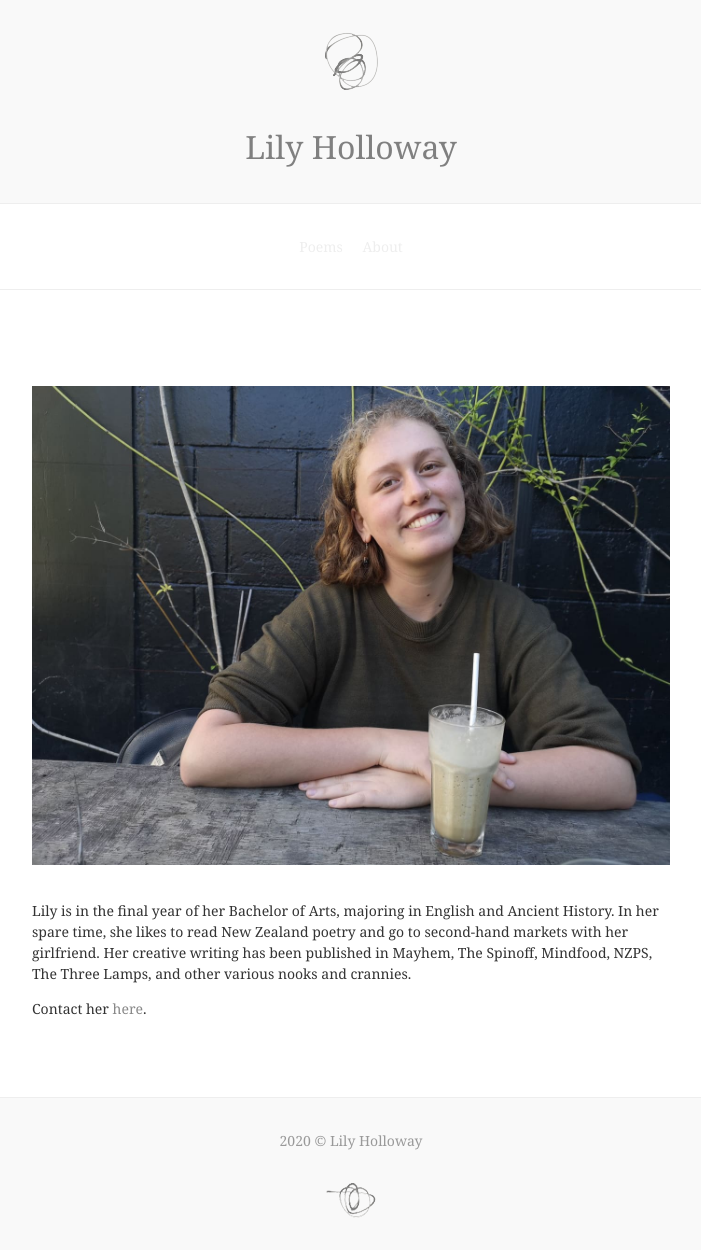
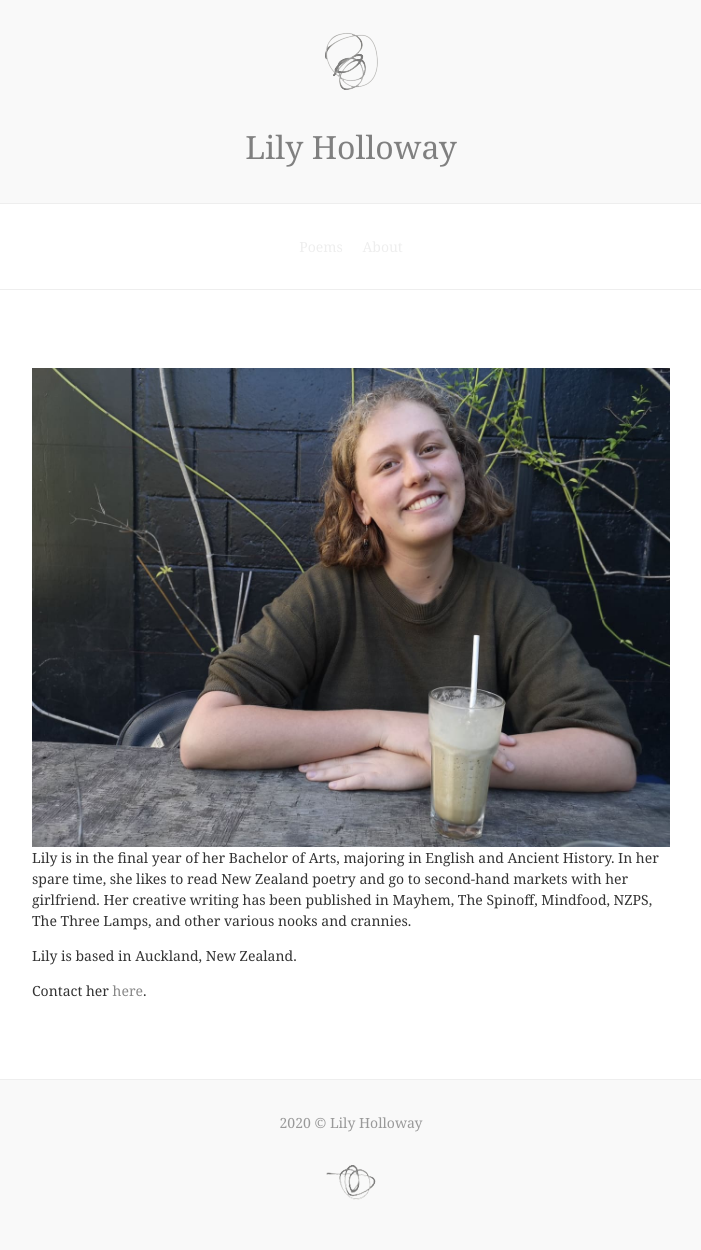
Before and after one commit to lilyholloway/lilyholloway.github.io, a Jekyll site: the page built from about.md, in a window 1280 px wide. Shown: the whole page, without its empty margins (289-990 px from the left). Built offline with Jekyll 4.4.1, drawn with Linux system fonts in a browser that asks for light colours; nearby versions of some CDN libraries; our own code applies the rules of GitHub Pages for plain Markdown files.

Commit message:
Update about.md

```diff
--- a/about.md
+++ b/about.md
@@ -1,5 +1,7 @@
-<img src="{{ site.url }}/images/lilyholloway.jpg" alt="photo" class="mt4 db center" /><br>
+<img src="{{ site.url }}/images/lilyholloway.jpg" alt="photo" align="right" /><br>
 
 Lily is in the final year of her Bachelor of Arts, majoring in English and Ancient History. In her spare time, she likes to read New Zealand poetry and go to second-hand markets with her girlfriend. Her creative writing has been published in Mayhem, The Spinoff, Mindfood, NZPS, The Three Lamps, and other various nooks and crannies.
 
+Lily is based in Auckland, New Zealand.
+
 Contact her <a href="mailto:lily.holloway@gmail.com">here</a>.
```
